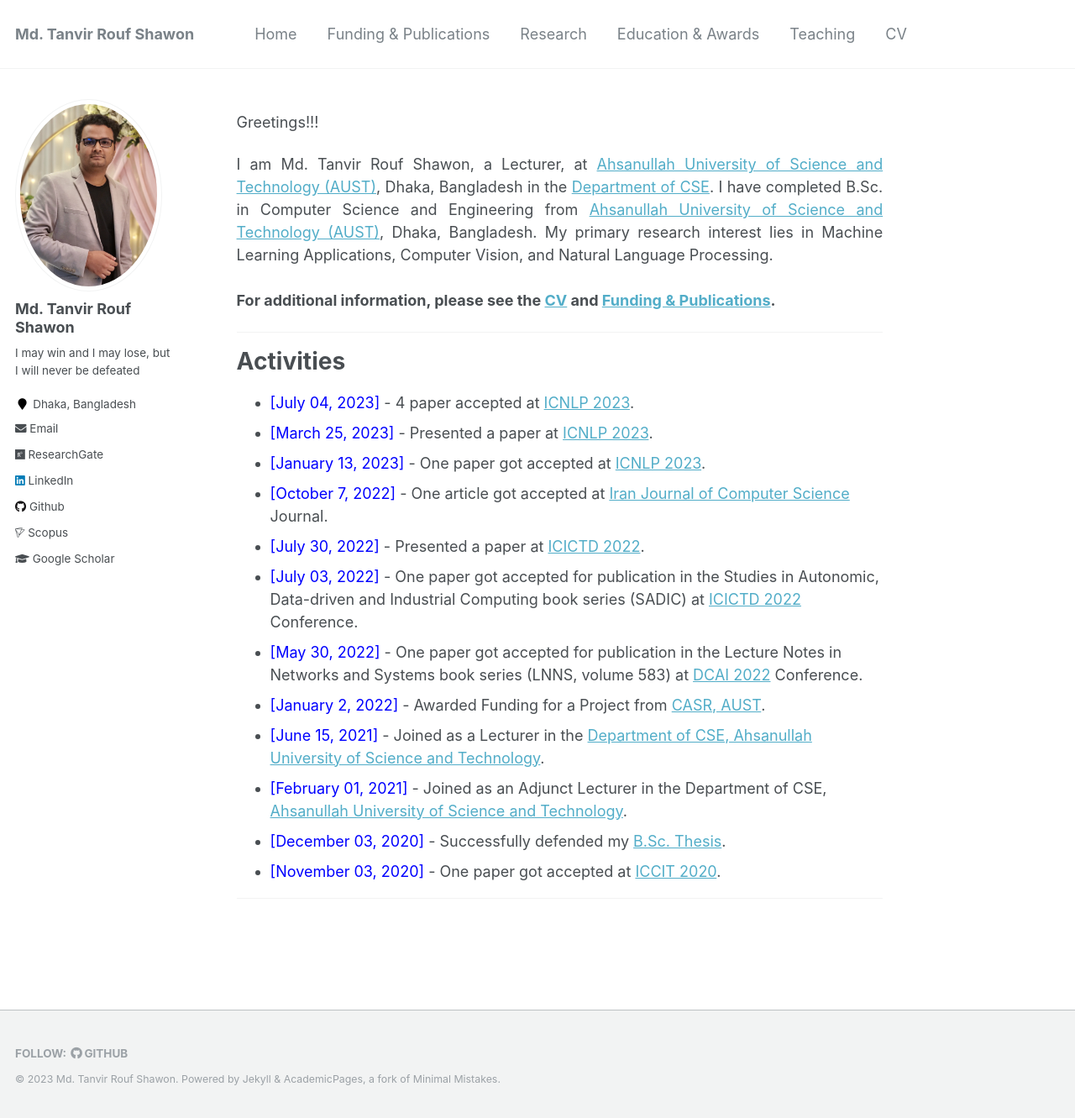
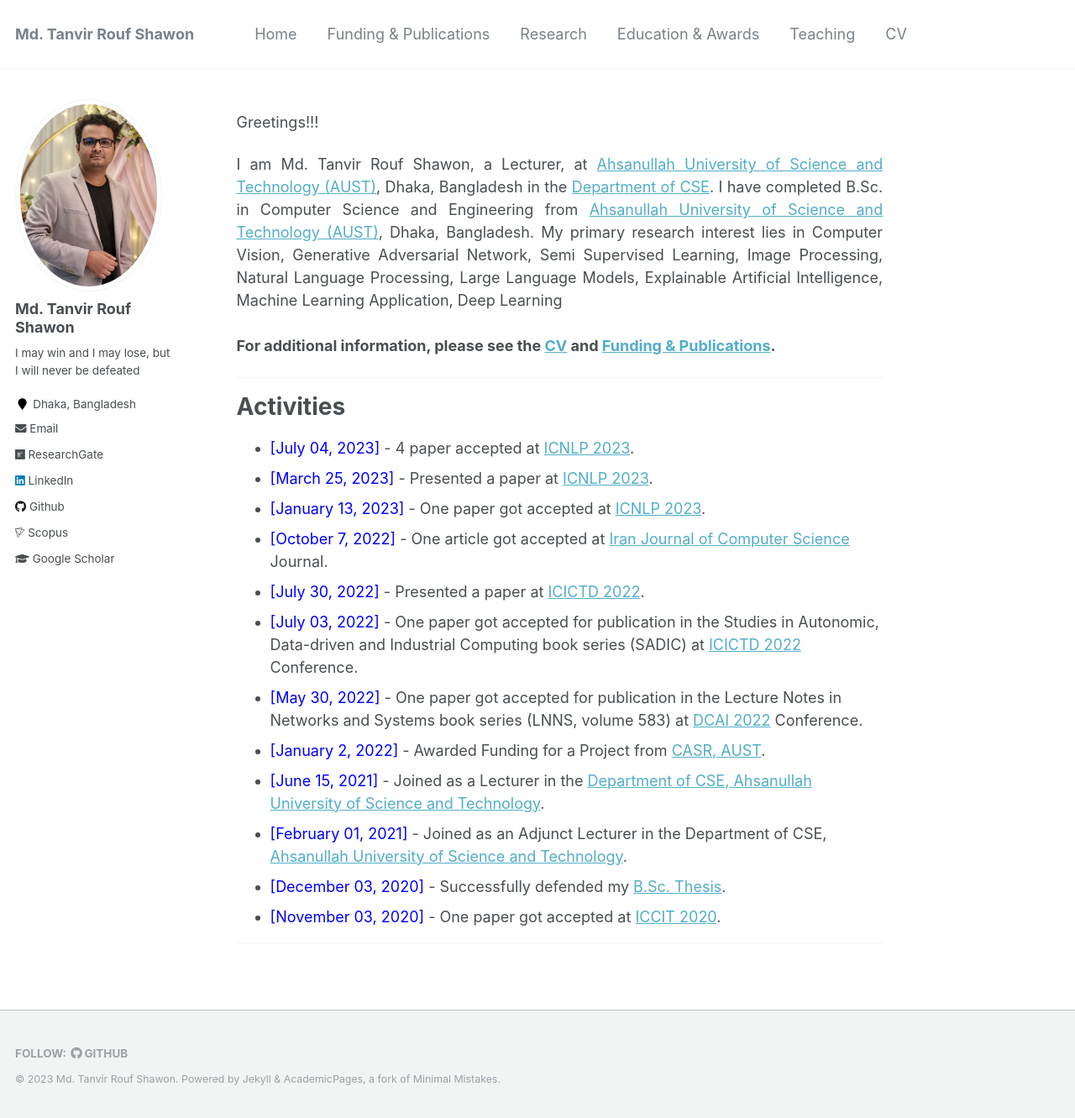
Before and after one commit to shawon-tanvir/shawon-tanvir.github.io, a Jekyll site: the page built from _pages/about.md, in a window 1280 px wide and 1331 px high. Shown: the whole window at 84% size. Built offline with Jekyll 4.4.1, drawn with Linux system fonts in a browser that asks for light colours; a script that is not in the unit is left out.

Commit message:
Update about.md

```diff
--- a/_pages/about.md
+++ b/_pages/about.md
@@ -12,7 +12,8 @@ Greetings!!!
 
 <div style="text-align: justify">
 
-I am Md. Tanvir Rouf Shawon, a Lecturer, at <a href="http://aust.edu/">Ahsanullah University of Science and Technology (AUST)</a>, Dhaka, Bangladesh in the <a href="https://www.aust.edu/cse">Department of CSE</a>. I have completed B.Sc. in Computer Science and Engineering from <a href="http://aust.edu/">Ahsanullah University of Science and Technology (AUST)</a>, Dhaka, Bangladesh. My primary research interest lies in Machine Learning Applications, Computer Vision, and Natural Language Processing.<br /><br /></div>
+I am Md. Tanvir Rouf Shawon, a Lecturer, at <a href="http://aust.edu/">Ahsanullah University of Science and Technology (AUST)</a>, Dhaka, Bangladesh in the <a href="https://www.aust.edu/cse">Department of CSE</a>. I have completed B.Sc. in Computer Science and Engineering from <a href="http://aust.edu/">Ahsanullah University of Science and Technology (AUST)</a>, Dhaka, Bangladesh. My primary research interest lies in Computer Vision, Generative Adversarial Network, Semi Supervised Learning, Image Processing, Natural Language Processing, Large Language Models, Explainable Artificial Intelligence, Machine Learning Application, Deep Learning<br /><br />
+</div>
 
 
 **For additional information, please see the [CV](https://shawon-tanvir.github.io/cv/) and [Funding & Publications](https://shawon-tanvir.github.io/publications/).**
```
